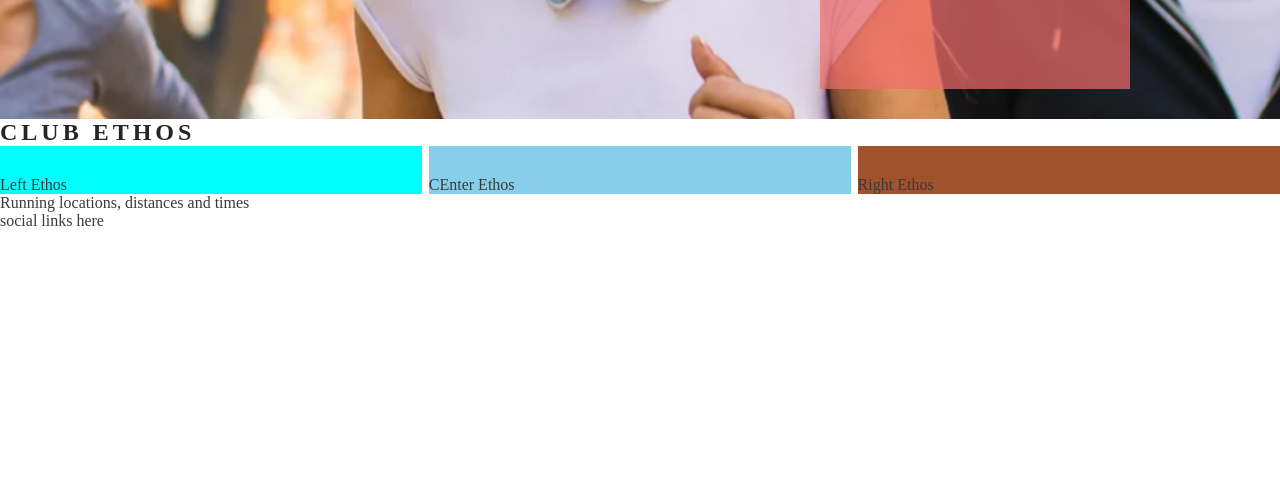
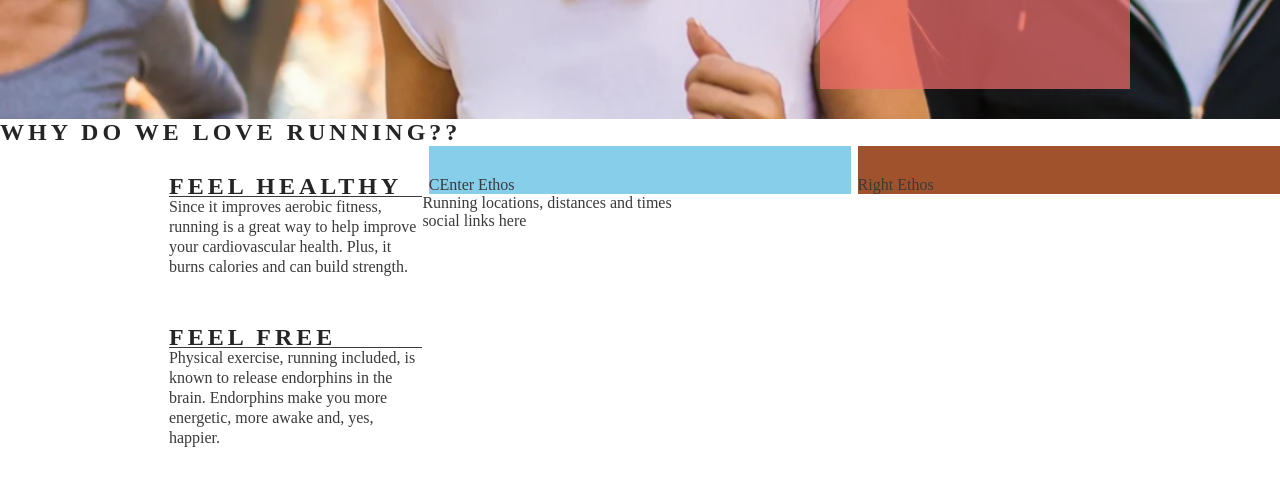
Before and after one commit to siobhain/love-running, a plain HTML site: page index.html in a window 1280 px wide. Shown: the part 556-1042 px from the top of the page. Before the commit the page ends 800 px from the top, so only its background shows below. Drawn offline with nearby package versions, Linux system fonts and the light colour scheme.

Commit message:
About/Ethos left column left-about-heading with hr horizontal rule

```diff
--- a/assets/css/style.css
+++ b/assets/css/style.css
@@ -88,7 +88,7 @@ h2 {
         transform: scale(1);
     }
     to{
-        transform: scale(1.2);
+        transform: scale(1.1);
     }
 }
 
@@ -122,7 +122,7 @@ h2 {
     padding-top: 30px;
     width: 33%;
     float: left;
-    background-color: aqua;
+    /* background-color: aqua; */
 }
 
 #right-about {
@@ -138,3 +138,17 @@ h2 {
     margin: 0 auto;
     background-color: skyblue;
 }
+
+hr {
+    border-top: 1px solid #3a3a3a;
+    width: 100%;
+    margin 5px 0;
+}
+
+.left-about-heading {
+    width: 60%;
+    float: right;
+    line-height: 20px;
+    clear: both;
+    margin-bottom: 50px;
+}
--- a/index.html
+++ b/index.html
@@ -38,9 +38,23 @@
             <h3>Dublin Docklands & Phoenix Park</h3>
         </div>
     </section>
+
     <section id="club-ethos">
-        <h2>Club Ethos</h2>
-        <div id="left-about">Left Ethos</div>
+        <h1>Why do we love running??</h1>
+        <div id="left-about">
+            <div class="left-about-heading">
+                <h2>Feel Healthy</h2>
+                <hr>
+                <p>Since it improves aerobic fitness, running is a great way to help improve your cardiovascular health. Plus, it burns calories and can build strength.</p>
+            </div>
+            <div class="left-about-heading">
+                <h2>Feel Free</h2>
+                <hr>
+                <p>Physical exercise, running included, is known to release endorphins in the brain. Endorphins make you more energetic, more awake and, yes, happier.</p>
+            </div>
+        </div>
+
+        </div>
         <div id="right-about">Right Ethos</div>
         <div id="center-about">CEnter Ethos</div>
     </section>
```
